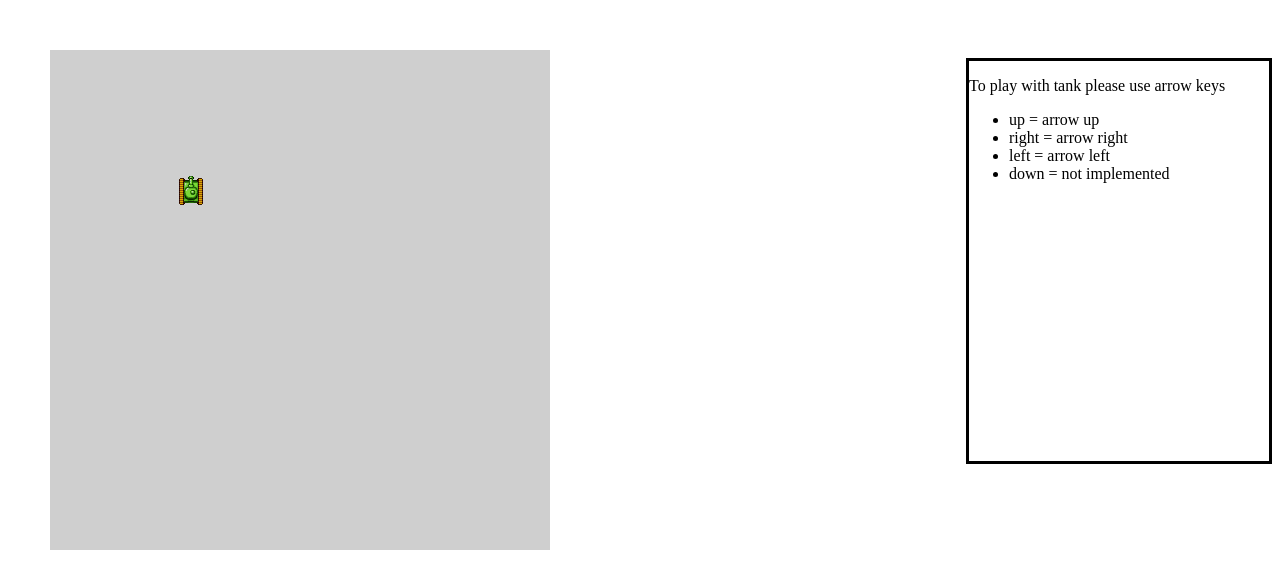
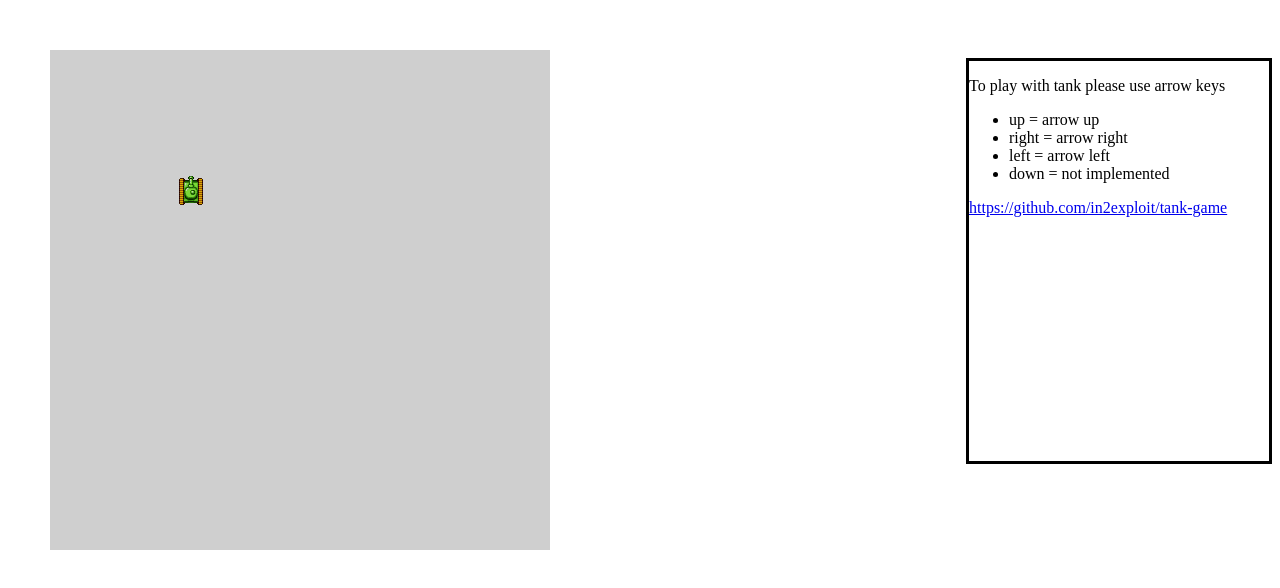
Before and after one commit to in2exploit/tank-game, a plain HTML site: page index.html in a window 1280 px wide. Drawn offline with Linux system fonts and the light colour scheme.

Commit message:
added github link to page

```diff
--- a/index.html
+++ b/index.html
@@ -165,6 +165,7 @@
         <li>left = arrow left</li>
         <li>down = not implemented</li>
     </ul>
+    <a href="https://github.com/in2exploit/tank-game">https://github.com/in2exploit/tank-game</a>
 </div>
 </body>
 </html>
```
